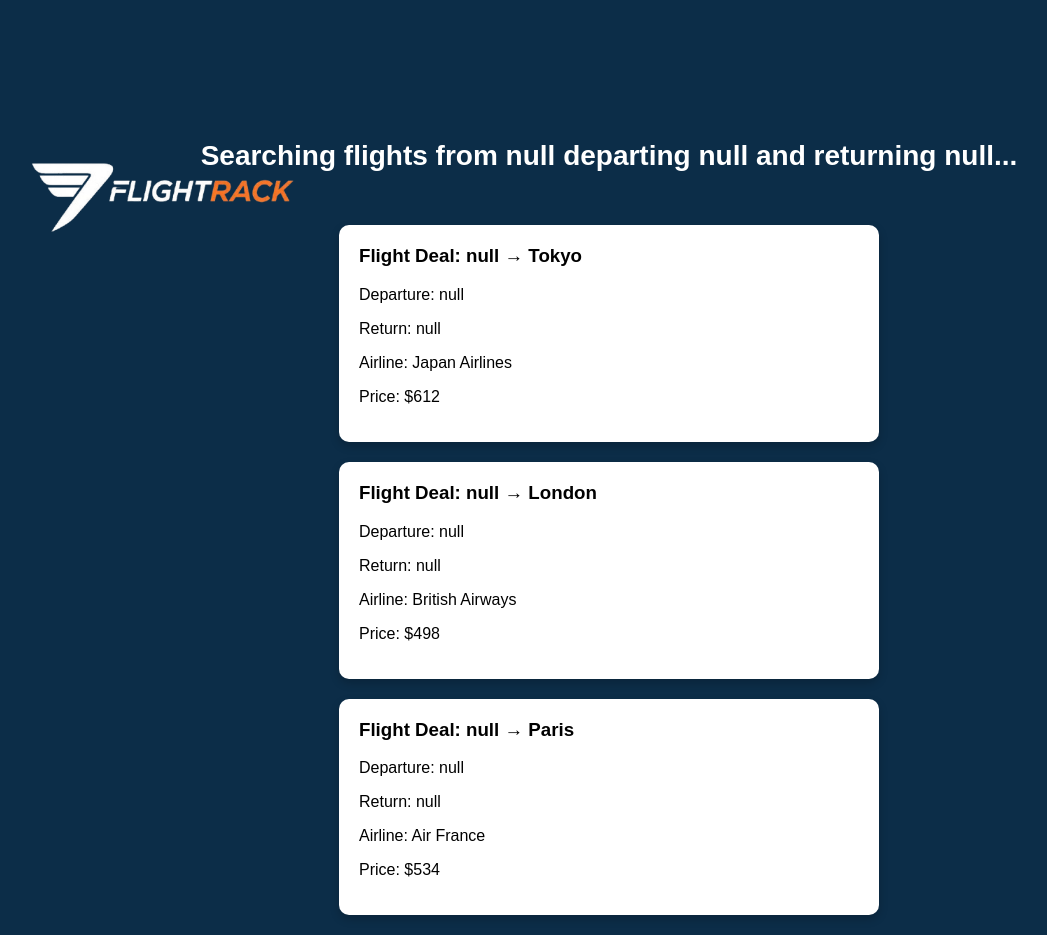
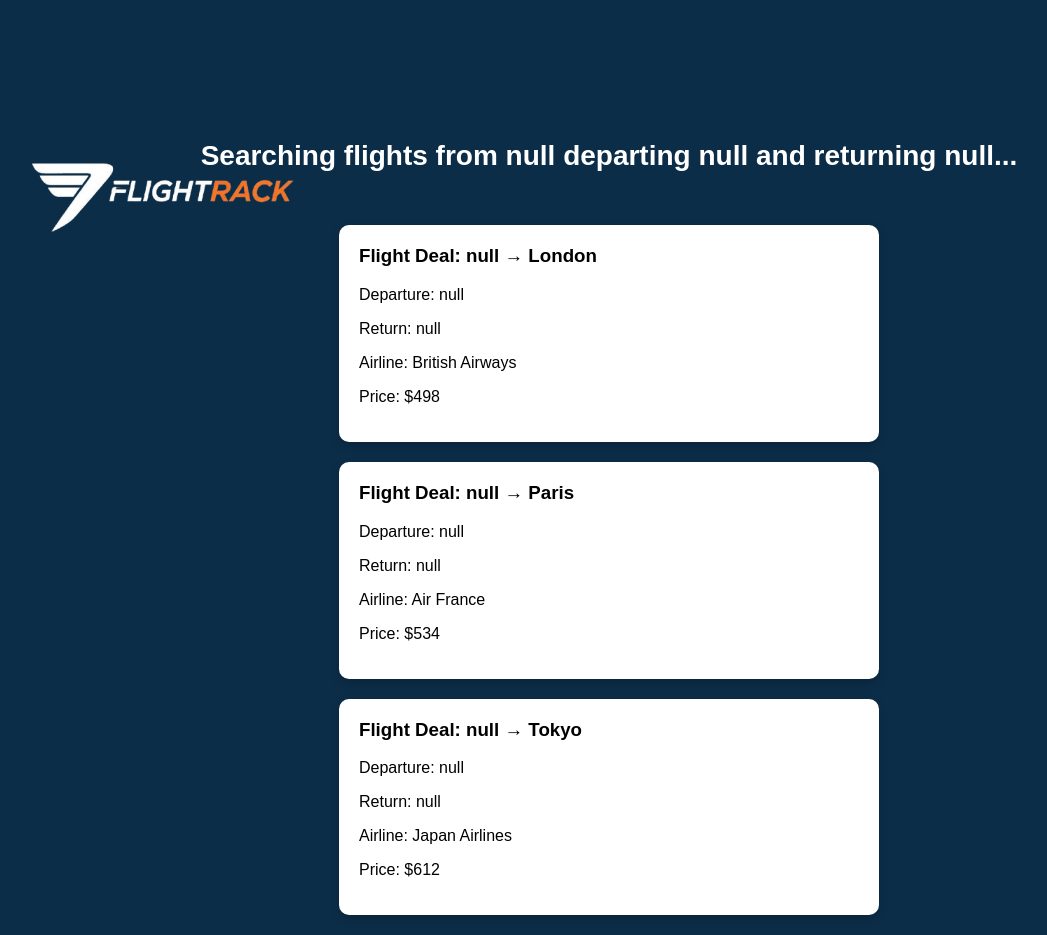
Before and after one commit to flight-rack/flightrack-site, a plain HTML site: page results.html in a window 1280 px wide. Shown: the whole page, without its empty margins (31-1078 px from the left). Drawn offline with Linux system fonts and the light colour scheme.

Commit message:
Update results.html

```diff
--- a/results.html
+++ b/results.html
@@ -66,35 +66,47 @@
     const depart = params.get("depart");
     const ret = params.get("return");
 
-    // Show the search summary
     document.getElementById("search-summary").textContent =
       `Searching flights from ${from} departing ${depart} and returning ${ret}...`;
 
-    // Simulate loading results
+    const flightDeals = [
+      {
+        destination: "London",
+        airline: "British Airways",
+        price: 498
+      },
+      {
+        destination: "Paris",
+        airline: "Air France",
+        price: 534
+      },
+      {
+        destination: "Tokyo",
+        airline: "Japan Airlines",
+        price: 612
+      }
+    ];
+
+    // Sort flights by price (low to high)
+    flightDeals.sort((a, b) => a.price - b.price);
+
+    // Simulate loading
     setTimeout(() => {
-      document.getElementById("results").innerHTML = `
-        <div class="flight-card">
-          <h3>Flight Deal: ${from} → Tokyo</h3>
+      const resultsContainer = document.getElementById("results");
+      resultsContainer.innerHTML = "";
+
+      flightDeals.forEach(flight => {
+        const card = document.createElement("div");
+        card.className = "flight-card";
+        card.innerHTML = `
+          <h3>Flight Deal: ${from} → ${flight.destination}</h3>
           <p>Departure: ${depart}</p>
           <p>Return: ${ret}</p>
-          <p>Airline: Japan Airlines</p>
-          <p>Price: $612</p>
-        </div>
-        <div class="flight-card">
-          <h3>Flight Deal: ${from} → London</h3>
-          <p>Departure: ${depart}</p>
-          <p>Return: ${ret}</p>
-          <p>Airline: British Airways</p>
-          <p>Price: $498</p>
-        </div>
-        <div class="flight-card">
-          <h3>Flight Deal: ${from} → Paris</h3>
-          <p>Departure: ${depart}</p>
-          <p>Return: ${ret}</p>
-          <p>Airline: Air France</p>
-          <p>Price: $534</p>
-        </div>
-      `;
+          <p>Airline: ${flight.airline}</p>
+          <p>Price: $${flight.price}</p>
+        `;
+        resultsContainer.appendChild(card);
+      });
     }, 1000);
   </script>
 </body>
```
